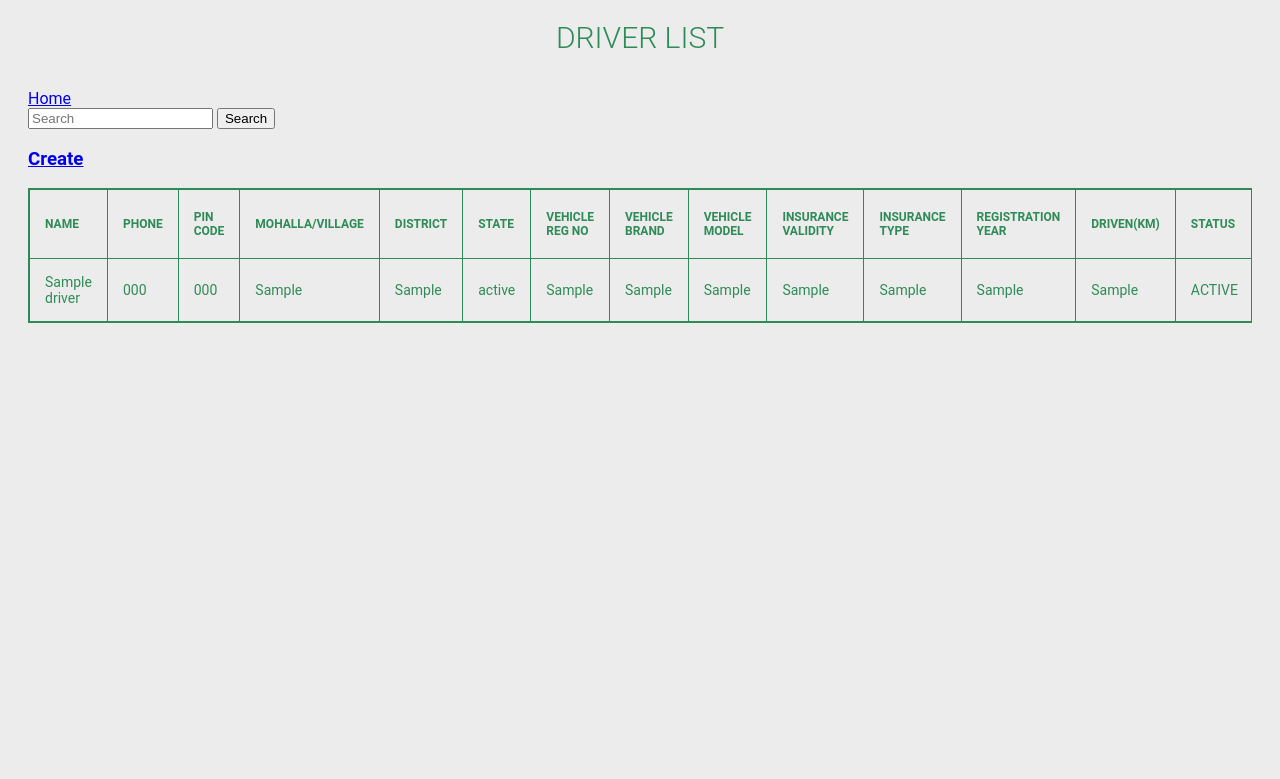
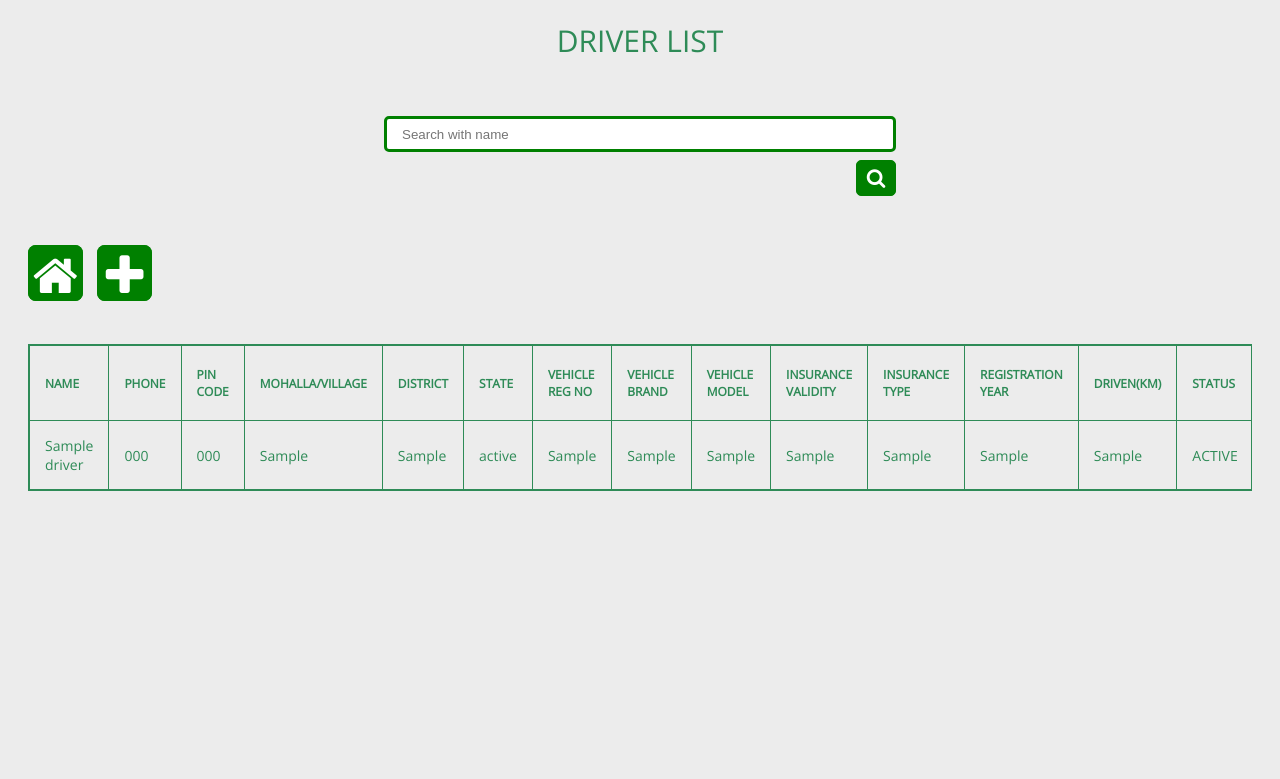
Before and after one commit to mhtanmoy/f_project_2, a Django app: page /driver in a window 1280 px wide. Shown: the top 779 px of the page. Run offline with Django 3.2, Linux system fonts and the light colour scheme; a user stored in the database is signed in; tables that the repository leaves empty hold one stand-in row (values such as "Sample post"); some libraries are stand-ins or nearby versions.

Commit message:
final design

```diff
--- a/project/app/templates/app/driver.html
+++ b/project/app/templates/app/driver.html
@@ -5,6 +5,8 @@
     <meta http-equiv="X-UA-Compatible" content="IE=edge">
     <meta name="viewport" content="width=device-width, initial-scale=1.0">
     <link rel="stylesheet" href="{% static 'css/driver.css' %}">
+    <link rel="stylesheet" href="{% static 'css/search.css' %}">
+    <link rel="stylesheet" href="https://maxcdn.bootstrapcdn.com/font-awesome/4.4.0/css/font-awesome.min.css">
     <script src="https://cdnjs.cloudflare.com/ajax/libs/jquery/2.1.3/jquery.min.js"></script>
     <title>Safar Admin Panel</title>
 </head>
@@ -12,12 +14,33 @@
 
     <section>
         <h1>Driver List</h1><br>
-        <a href="/">Home</a>
-        <form method="GET">
-            <input name="q" type="text" placeholder="Search">
-        <button type="submit">Search</button>
-        </form>
-        <h3> <a href="{% url 'createdriver' %}">Create</a></h3>
+
+        <br><br><br><br>
+        <div class="wrap">
+          <div class="search">
+            <form method="GET">
+              <input name="q" type="text" class="searchTerm" placeholder="Search with name">
+              <br>
+              <br>
+              <button type="submit" class="searchButton">
+                <i class="fa fa-search"></i>
+             </button>
+            </form>
+
+          </div>
+       </div>
+       <br><br><br>
+
+       <div style="display: inline;">
+        <a href="/" class="homebtn"><i class="fa fa-home fa-3x fa-inverse" aria-hidden="true" id="ic"></i></a>
+
+      <a href="{% url 'createdriver' %}" class="homebtn crtbtn">
+        <i class="fa fa-plus fa-3x fa-inverse" aria-hidden="true"></i>
+      </a>
+      </div>
+       <br><br><br>
+
+
         <div class="tbl-content">
           <table cellpadding="0" cellspacing="0" border="1">
             <div class="tbl-header">
--- a/project/app/views.py
+++ b/project/app/views.py
@@ -85,6 +85,7 @@ def bookinghistory(request):
         bookinghistorys=BookingHistory.objects.all()
     return render(request,'app/bookinghistory.html' , {'bookinghistorys':bookinghistorys})
 
+
 @login_required
 @manager_only
 def bookingdetails(request):
@@ -104,7 +105,11 @@ def customeruser(request):
 @login_required
 @manager_only
 def alluser(request):
-    admin = Admin.objects.all()
+    if 'q' in request.GET:
+        q=request.GET['q']
+        admin=Admin.objects.filter(name__icontains=q)
+    else:
+        admin = Admin.objects.all()
     return render(request,'app/alluser.html',{'admin':admin})
 
 @login_required
@@ -168,6 +173,8 @@ def createvehicle(request):
             return render(request, 'app/createvehicle.html', {'form':VehicleFrom()})
 
 
+@login_required
+@manager_only
 def notification(request):
     noti=Notification.objects.all()
     return render(request,'app/notification.html', {'noti':noti})
--- /dev/null
+++ b/project/static/css/search.css
@@ -0,0 +1,66 @@
+@import url(https://fonts.googleapis.com/css?family=Open+Sans);
+
+body{
+  font-family: 'Open Sans', sans-serif;
+}
+
+.homebtn{
+  padding-top: 28px;
+  padding-left: 2px;
+  padding-right: 2px;
+  border: 3px solid green;
+  background-color: green;
+  border-radius: 8px;
+}
+
+.crtbtn{
+  margin-bottom: -10px;
+  margin-left: 10px;
+  padding-left: 6px;
+  padding-right: 6px;
+}
+
+.search {
+
+  width: 100%;
+  position: relative;
+  display: inline;
+}
+
+.searchTerm {
+
+  float:left;
+  width: 100%;
+  border: 3px solid green;
+  padding: 15px;
+  height: 20px;
+  border-radius: 5px 5px 5px 5px;
+  outline: none;
+  color: #9DBFAF;
+}
+
+.searchTerm:focus{
+  color: green;
+}
+
+.searchButton {
+  float: right;
+  width: 40px;
+  height: 36px;
+  border: 1px solid green;
+  background: green;
+  text-align: center;
+  color: #fff;
+  border-radius: 5px 5px 5px 5px;
+  cursor: pointer;
+  font-size: 20px;
+}
+
+.wrap{
+  margin-top: -30px;
+  width: 40%;
+  position: absolute;
+  display: inline-block;
+  left: 50%;
+  transform: translate(-50%, -50%);
+}
```
Also changed, not shown: project/app/templates/app/alluser.html (+23 -6 lines), project/app/templates/app/bookingdetails.html (+8 -1 lines), project/app/templates/app/bookinghistory.html (+21 -5 lines), project/app/templates/app/coupons.html (+12 -2 lines), project/app/templates/app/customeruser.html (+22 -5 lines), project/app/templates/app/notification.html (+11 -3 lines), project/app/templates/app/vehicle.html (+28 -6 lines), project/static/css/signin.css (+8 -8 lines), project/db.sqlite3.
